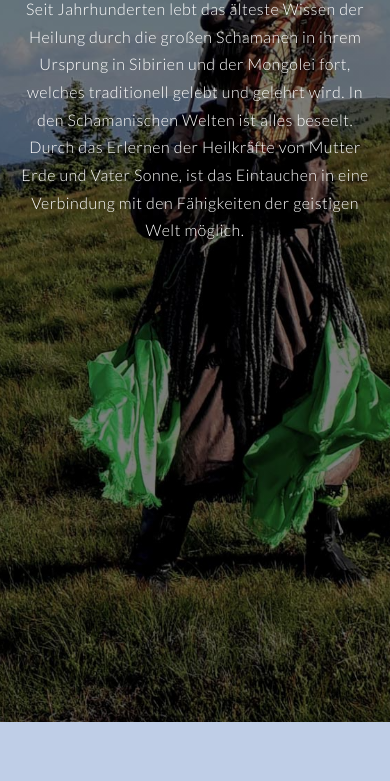
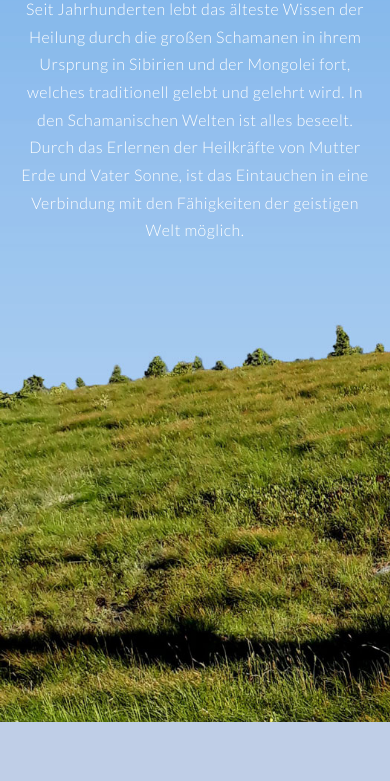
Before and after one commit to SimonRusswurm/SchamanischeWelten, a plain HTML site: page index.html in a window 390 px wide. Shown: the part 291-1072 px from the top of the page. Drawn offline with nearby package versions, Linux system fonts and the light colour scheme; a script that the page names is missing.

Commit message:
bg mobile

```diff
--- a/style.css
+++ b/style.css
@@ -169,7 +169,7 @@ header{background-color: #627CA9; position: fixed; width: 100%; z-index: 10;}
   #herosection{
     min-height: 100vh;
     height: auto;
-    background-image: linear-gradient(90deg, rgba(0,0,0,0.5), rgba(0,0,0,0.5)), url(images/herobackground.jpg);
+    /*background-image: linear-gradient(90deg, rgba(0,0,0,0.5), rgba(0,0,0,0.5)), url(images/herobackground.jpg);*/
     background-position: 0px 0px, 70% 50%;
     padding: 0px 20px;
   }
```
